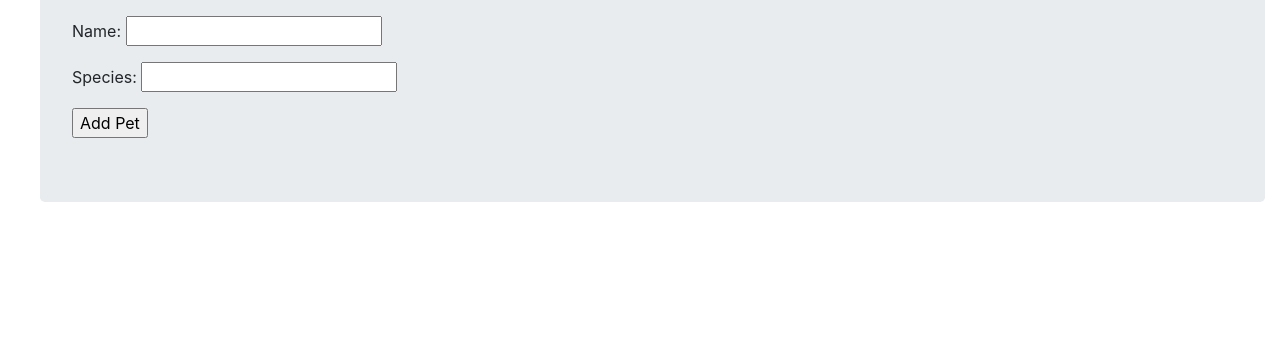
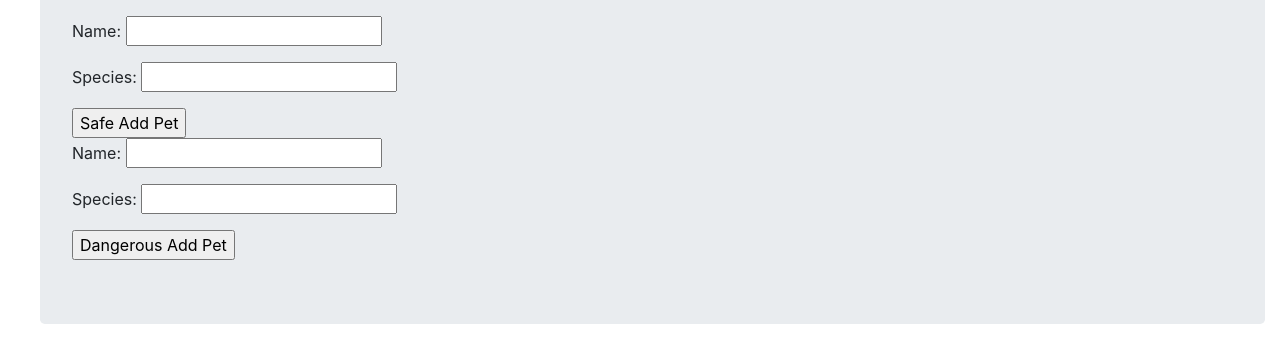
Before and after one commit to emma-dayton/pets_db, a Flask app: page / in a window 1280 px wide. Shown: the part 196-559 px from the top of the page. Run offline with Flask 2, Linux system fonts and the light colour scheme; data that the repository does not hold is empty; some libraries are stand-ins or nearby versions.

Commit message:
finish basic version of add pet, both adds to database and displays on / route

```diff
--- a/server.py
+++ b/server.py
@@ -10,10 +10,16 @@ def index():
     return render_template("index.html", pets=pets)
 
 
-@app.route('/add_pet', methods=['POST'])
+@app.route('/safe_add_pet', methods=['POST'])
 def add_pet():
     db = connectToMySQL('pets_db')
-
+    data = {
+    'name': request.form['name'],
+    'species': request.form['species']
+    }
+    print(data)
+    safe_query = 'INSERT INTO pets (name, species, created_at, updated_at) VALUES(%(name)s, %(species)s, now(), now())'
+    db.query_db(safe_query, data)
     return redirect('/')
 
 
--- a/templates/index.html
+++ b/templates/index.html
@@ -26,10 +26,15 @@
           </tr>
           {% endfor %}
         </table>
-        <form class="" action="/add_pet" method="post">
+        <form class="" action="/safe_add_pet" method="post">
           <p>Name: <input type="text" name="name"></p>
           <p>Species: <input type="text" name="species"></p>
-        <input type="submit" value="Add Pet">
+        <input type="submit" value="Safe Add Pet">
+        </form>
+        <form class="" action="/dangerous_add_pet" method="post">
+          <p>Name: <input type="text" name="name"></p>
+          <p>Species: <input type="text" name="species"></p>
+        <input type="submit" value="Dangerous Add Pet">
         </form>
       </div>
     </div>
```
